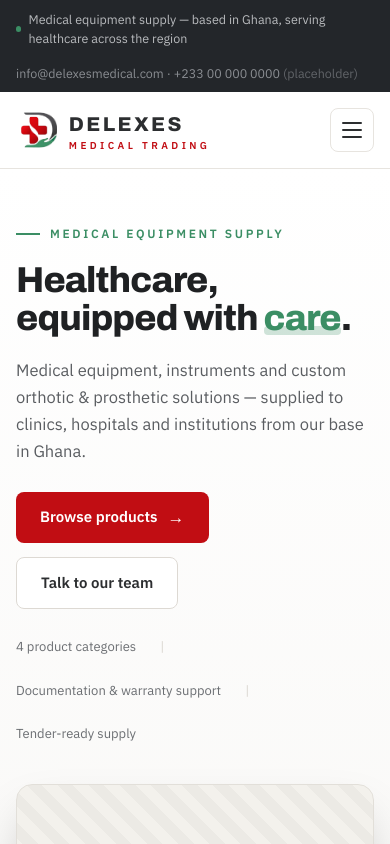
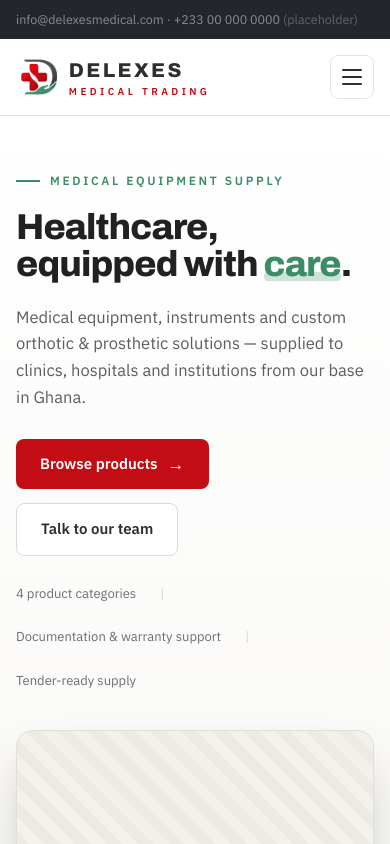
Before and after one commit to nahyansharvin/delexes-web, a React (Vite) app: page / in a window 390 px wide. Shown: the top 844 px of the page. Built offline with nearby package versions, Linux system fonts and the light colour scheme.

Commit message:
hide utility bar tagline on mobile screens

```diff
--- a/src/components/Header.tsx
+++ b/src/components/Header.tsx
@@ -18,7 +18,7 @@ export default function Header() {
       {/* utility bar */}
       <div className="bg-dark text-[12.5px] text-[#b9bbbe]">
         <div className="mx-auto flex max-w-content flex-wrap items-center justify-between gap-4 px-4 py-2.5 sm:px-6 lg:px-12">
-          <span className="inline-flex items-center gap-2">
+          <span className="hidden items-center gap-2 sm:inline-flex">
             <span className="inline-block h-1.5 w-1.5 rounded-full bg-brand-green" />
             Medical equipment supply — based in Ghana, serving healthcare across the region
           </span>
```
